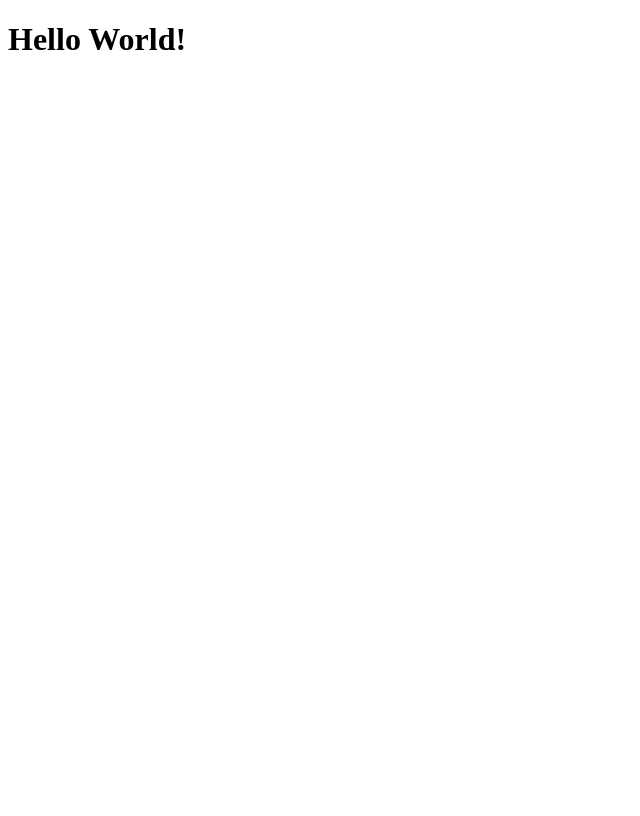
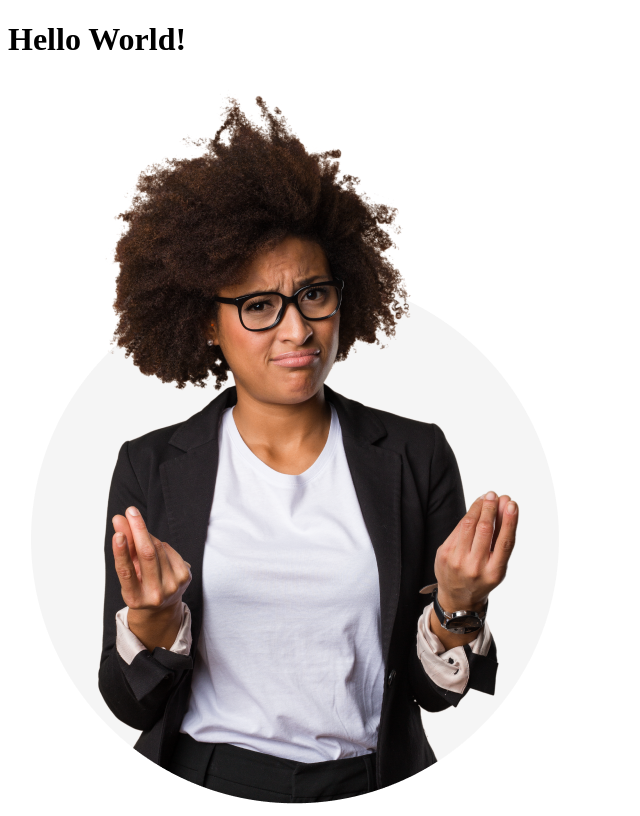
Before and after one commit to srsourov/first-git, a plain HTML site: page index.html in a window 1280 px wide. Shown: the whole page, without its empty margins (0-640 px from the left). Drawn offline with Linux system fonts and the light colour scheme.

Commit message:
added image

```diff
--- a/index.html
+++ b/index.html
@@ -8,5 +8,6 @@
 </head>
 <body>
     <h1>Hello World!</h1>
+    <img src="person.png" alt="">
 </body>
 </html>
```
Also changed, not shown: person.png (added).
